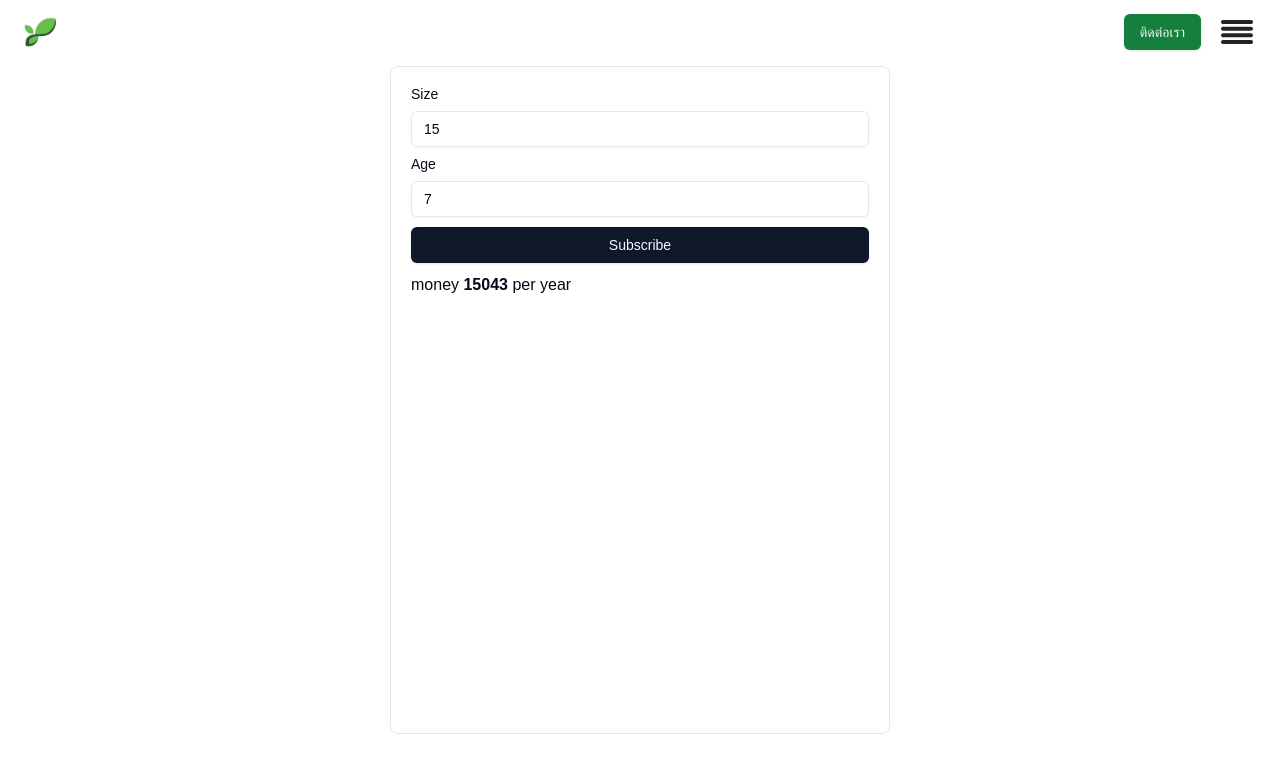
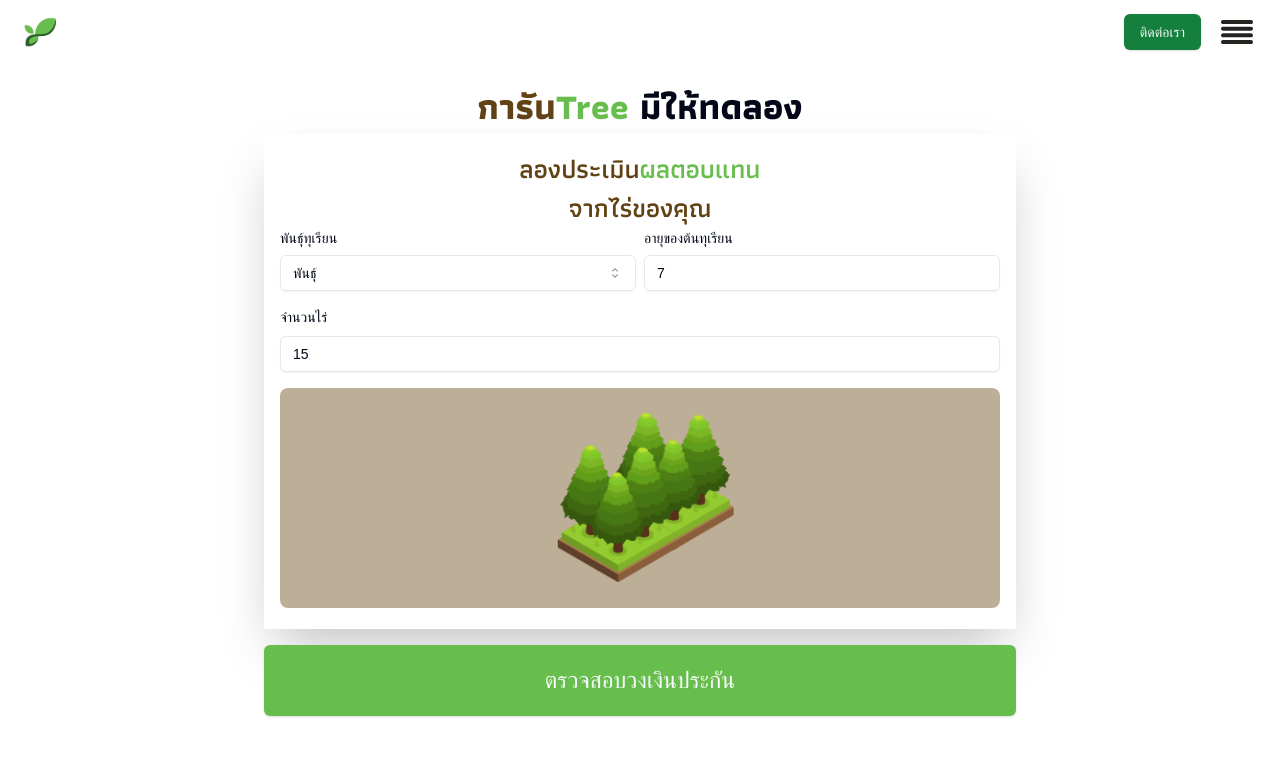
Before and after one commit to tonkaew131/GuaranTree, a Next.js app in the folder frontend/: page /calculate in a window 1280 px wide. Shown: the top 772 px of the page. Built offline with nearby package versions, Linux system fonts and the light colour scheme; a web font is replaced by a local one.

Commit message:
feat: calculate page

```diff
--- a/frontend/src/modules/Calculate/index.tsx
+++ b/frontend/src/modules/Calculate/index.tsx
@@ -1,70 +1,9 @@
-import { Button } from "@/components/ui/button"
-import { Input } from "@/components/ui/input"
-import { Label } from "@/components/ui/label"
-import { useAtom } from "jotai"
-import { CalculateAtom } from "./atom"
+import NewCard from "./newcard"
 
 const CalculatePage = () => {
-  const [calculateAtom, setCalculateAtom] = useAtom(CalculateAtom)
-  // kg of carbon weight per tree (kg)
-  //   const carbonPerTree =
-  //     calculateAtom.age > 0 && calculateAtom.size > 0
-  //       ? Math.pow(2.3255 * calculateAtom.age, 1.785)
-  //       : 0
-  const carbonPerTree =
-    //   78.56374431365006 / (1 + 16.986323367601884 * exp(0.644244077212348 * x))
-    // calculateAtom.age > 0 ? 8.7637 * calculateAtom.age - 1.2965 : 0
-    calculateAtom.age > 0
-      ? 78.56374431365006 /
-        (1 +
-          16.986323367601884 * Math.exp(-0.644244077212348 * calculateAtom.age))
-      : 0
-  // kg of carbon weight per all in 1 field
-  const allCarbon = (carbonPerTree * 30) / 1000
-  console.log(allCarbon)
-  const carbonPrice = 505
-  const result = allCarbon * carbonPrice * calculateAtom.size
   return (
-    <div className="flex flex-col w-[500px] max-w-[90%] h-[668px] max-h-[90%] border-[1px] rounded-lg overflow-hidden absolute top-[50%] left-[50%] transform translate-x-[-50%] translate-y-[-50%] overflow-y-auto scrollbar-hide p-[20px] gap-[10px]">
-      <div className="flex flex-col gap-[10px]">
-        <Label>Size</Label>
-        <Input
-          type="number"
-          placeholder="Size"
-          className="w-full"
-          value={calculateAtom.size}
-          onChange={(e) =>
-            setCalculateAtom({
-              ...calculateAtom,
-              size: Number(e.target.value),
-            })
-          }
-        />
-        <Label>Age</Label>
-        <Input
-          type="number"
-          placeholder="Age"
-          className="w-full"
-          value={calculateAtom.age}
-          onChange={(e) =>
-            setCalculateAtom({
-              ...calculateAtom,
-              age: Number(e.target.value),
-            })
-          }
-        />
-      </div>
-      <Button
-        variant="default"
-        onClick={() => {
-          console.log(calculateAtom)
-        }}
-      >
-        Subscribe
-      </Button>
-      <span>
-        money <b>{result.toFixed(0)}</b> per year
-      </span>
+    <div className="flex w-full h-fit max-w-[800px] mx-auto">
+      <NewCard />
     </div>
   )
 }
```
